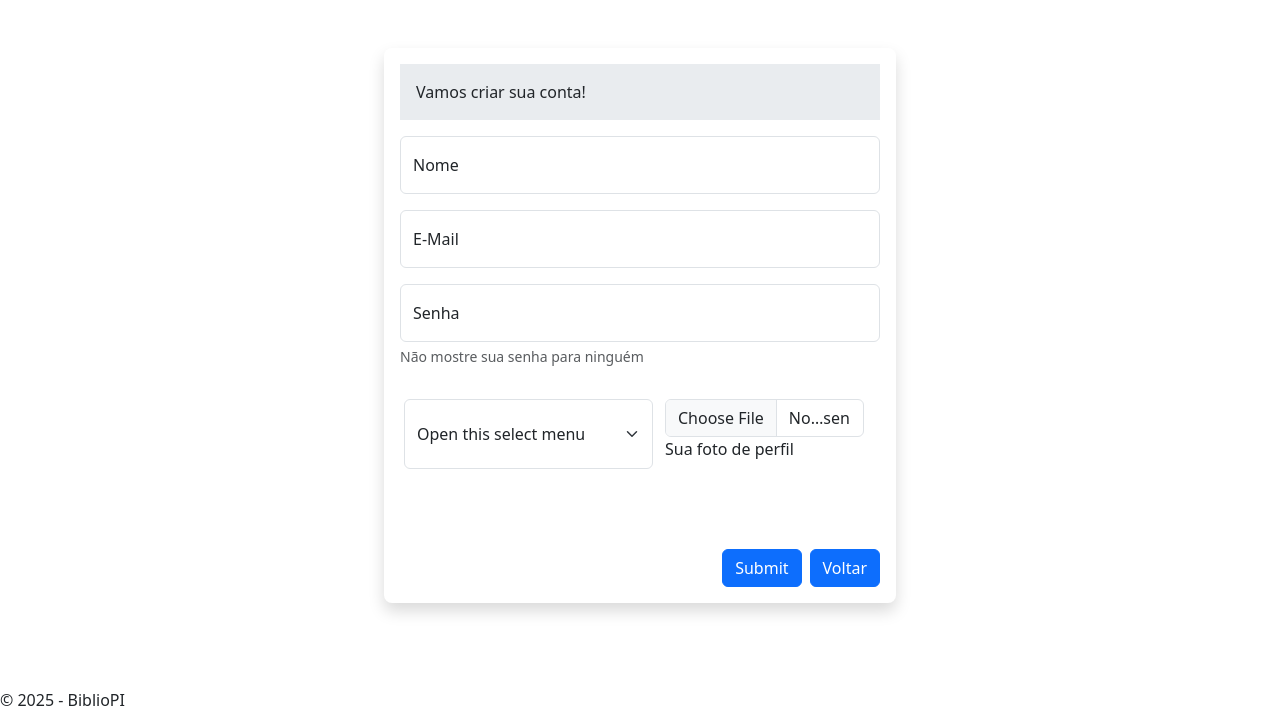
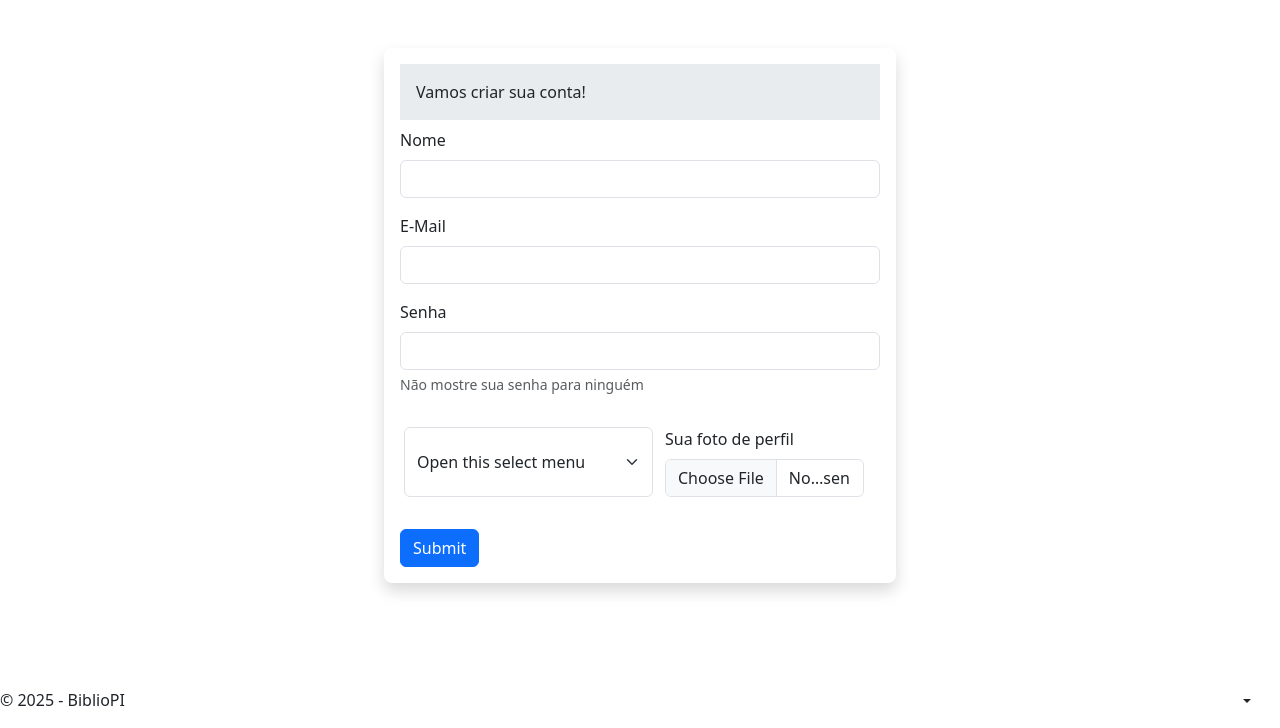
Before and after one commit to Smoothoperatooor/BiblioPI---INFO-G, a Django app: page /cadastro/ in a window 1280 px wide. Shown: the part 72-800 px from the top of the page. Run offline with Django 5.2, Linux system fonts and the light colour scheme.

Commit message:
Add files via upload

```diff
--- a/app/templates/base.html
+++ b/app/templates/base.html
@@ -27,6 +27,22 @@
             link.classList.add('active');
             }
         });
+
+    </script>
+    <script>
+        document.querySelectorAll('[data-bs-theme-value]').forEach(button => {
+        button.addEventListener('click', () => {
+            const theme = button.getAttribute('data-bs-theme-value');
+            document.documentElement.setAttribute('data-bs-theme', theme);
+
+            document.querySelectorAll('[data-bs-theme-value]').forEach(btn => {
+                btn.classList.remove('active');
+                btn.setAttribute('aria-pressed', 'false');
+            });
+            button.classList.add('active');
+            button.setAttribute('aria-pressed', 'true');
+        });
+    });
     </script>
     <script src="https://cdn.jsdelivr.net/npm/bootstrap@5.3.8/dist/js/bootstrap.bundle.min.js" integrity="sha384-FKyoEForCGlyvwx9Hj09JcYn3nv7wiPVlz7YYwJrWVcXK/BmnVDxM+D2scQbITxI" crossorigin="anonymous"></script>
 
--- a/app/templates/cadastro.html
+++ b/app/templates/cadastro.html
@@ -3,22 +3,22 @@
 {% block content %}
 
 <div class="container mt-5 p-3 shadow rounded-3" style="width: 40%;">
-    <div class="p-3 mb-3 bg-body-secondary">
+    <div class="p-3 mb-2 bg-body-secondary">
        <a>Vamos criar sua conta!</a>
     </div>
-    <form method="POST" action="/cadastro/">
+    <form method="post">
         {% csrf_token %}
-        <div class="form-floating mb-3">
-            <input type="text" class="form-control" id="NomeUsuario"  placeholder="a" aria-describedby="emailHelp">
-            <label for="name"  placeholder="a" class="form-label">Nome</label>
+        <div class="mb-3">
+            <label for="name" class="form-label">Nome</label>
+            <input type="text" class="form-control" id="NomeUsuario" aria-describedby="emailHelp">
         </div>
-        <div class="form-floating mb-3">
-            <input type="email" class="form-control" id="EmailUsuario"  placeholder="a" aria-describedby="emailHelp">
+        <div class="mb-3">
             <label for="email" class="form-label">E-Mail</label>
+            <input type="email" class="form-control" id="EmailUsuario" aria-describedby="emailHelp">
         </div>
-        <div class="form-floating mb-3">
-            <input type="password" class="form-control"  placeholder="a" id="SenhaUsuario">
-            <label for="password"  placeholder="a" class="form-label">Senha</label>
+        <div class="mb-3">
+            <label for="password" class="form-label">Senha</label>
+            <input type="password" class="form-control" id="SenhaUsuario">
             <div id="passwordHelp" class="form-text">Não mostre sua senha para ninguém</div>
         </div>
         <div class="row p-3">
@@ -29,14 +29,12 @@
                 <option value="3">Three</option>
             </select>
             <div class="mb-3 col">
-                <input class="form-control" type="file"  placeholder="a" id="formFile">
-                <label for="formFile"  placeholder="a" class="form-label">Sua foto de perfil</label>
+                <label for="formFile" class="form-label">Sua foto de perfil</label>
+                <input class="form-control" type="file" id="formFile">
               </div>
         </div>
-        <div class="d-grid gap-2 d-md-flex justify-content-end mt-5">
-            <button type="submit" class="btn btn-primary">Submit</button>
-            <a href="javascript:history.back()" class="btn btn-primary">Voltar</a>
-        </div>
+
+        <button type="submit" class="btn btn-primary">Submit</button>
     </form>
 </div>
 
--- a/app/templates/partials/footer.html
+++ b/app/templates/partials/footer.html
@@ -2,4 +2,18 @@
 
 <footer class="fixed-bottom">
     <p>&copy; 2025 - BiblioPI</p>
+    <div class="dropdown position-fixed bottom-0 end-0 mb-3 me-3 bd-mode-toggle">
+        <button class="btn btn-bd-primary py-2 dropdown-toggle d-flex align-items-center" id="bd-theme" type="button" aria-expanded="false" data-bs-toggle="dropdown" aria-label="Toggle theme (dark)">
+            <span class="visually-hidden" id="bd-theme-text">Toggle theme</span>
+
+        </button>
+        <ul class="dropdown-menu dropdown-menu-end shadow" aria-labelledby="bd-theme-text">
+            <li>
+                <button type="button" class="dropdown-item d-flex align-items-center active" aria-pressed="true" data-bs-theme-value="light">LUZ</button>
+            </li>
+            <li>
+                <button type="button" class="dropdown-item d-flex align-items-center" aria-pressed="false" data-bs-theme-value="dark">DAKI</button>
+            </li>
+        </ul>
+    </div>
 </footer>
--- a/config/settings.py
+++ b/config/settings.py
@@ -50,6 +50,8 @@ TEMPLATES = [
     },
 ]
 
+LOGIN_REDIRECT_URL = 'app/templates/index.html'
+LOGOUT_REDIRECT_URL = 'app/templates/login.html'
 WSGI_APPLICATION = 'config.wsgi.application'
 
 # DATABASES = {
--- a/config/urls.py
+++ b/config/urls.py
@@ -5,6 +5,7 @@ from app.views import *
 
 urlpatterns = [
     path('admin/', admin.site.urls),
+    path('accounts/', include('django.contrib.auth.urls')),
     path('', IndexView.as_view(), name='index'),
     path('login/', LoginView.as_view(), name='login'),
     path('cadastro/', CadastroView.as_view(), name='cadastro'),
```
Also changed, not shown: app/templates/index.html (+3 -4 lines), app/templates/login.html (+5 -7 lines), app/templates/segunda.html (+1 -24 lines), README.md, db.sqlite3.
